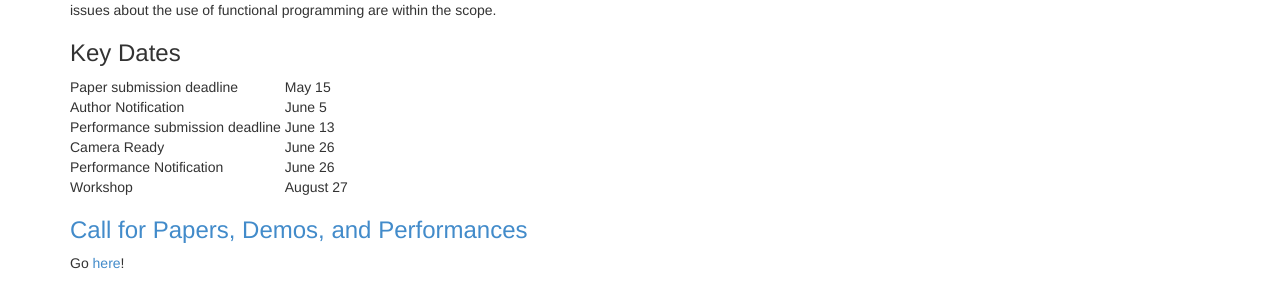
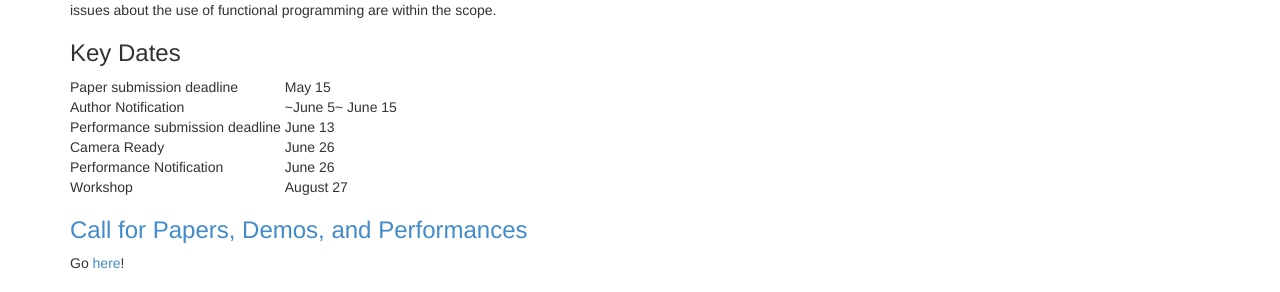
Before and after one commit to functional-art/functional-art.github.com, a Jekyll site: the page built from 2021/index.md, in a window 1280 px wide. Shown: the part 464-756 px from the top of the page. Built offline with Jekyll 4.4.1, drawn with Linux system fonts in a browser that asks for light colours; nearby versions of some CDN libraries.

Commit message:
Update FARM2021 author notification date

```diff
--- a/2021/index.md
+++ b/2021/index.md
@@ -40,7 +40,7 @@ within the scope.
 ### Key Dates
 
 | Paper submission deadline        || May 15 |
-| Author Notification              || June 5   |
+| Author Notification              || ~June 5~ June 15  |
 | Performance submission deadline  || June 13 |
 | Camera Ready                     || June 26   |
 | Performance Notification         || June 26 |
```
